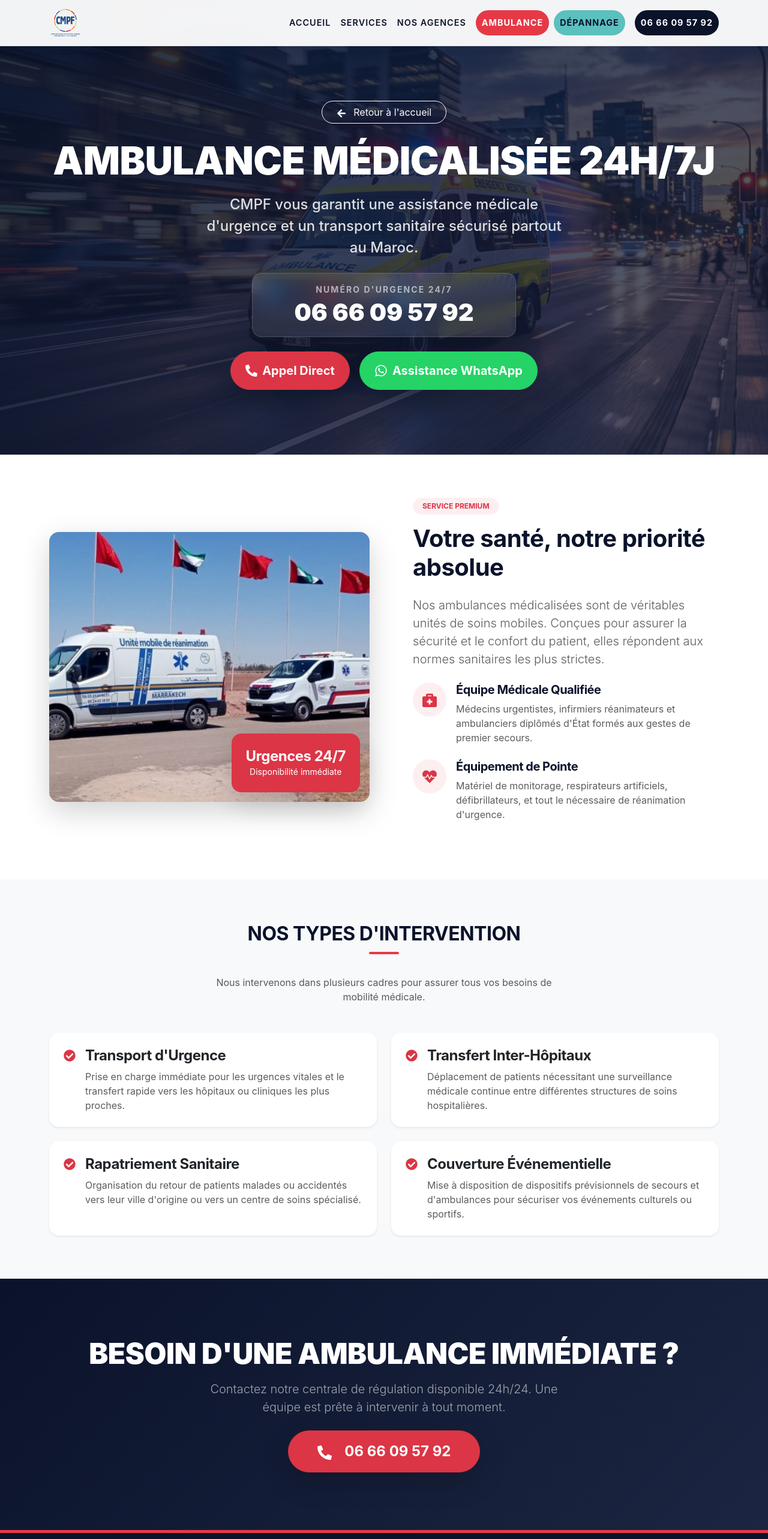
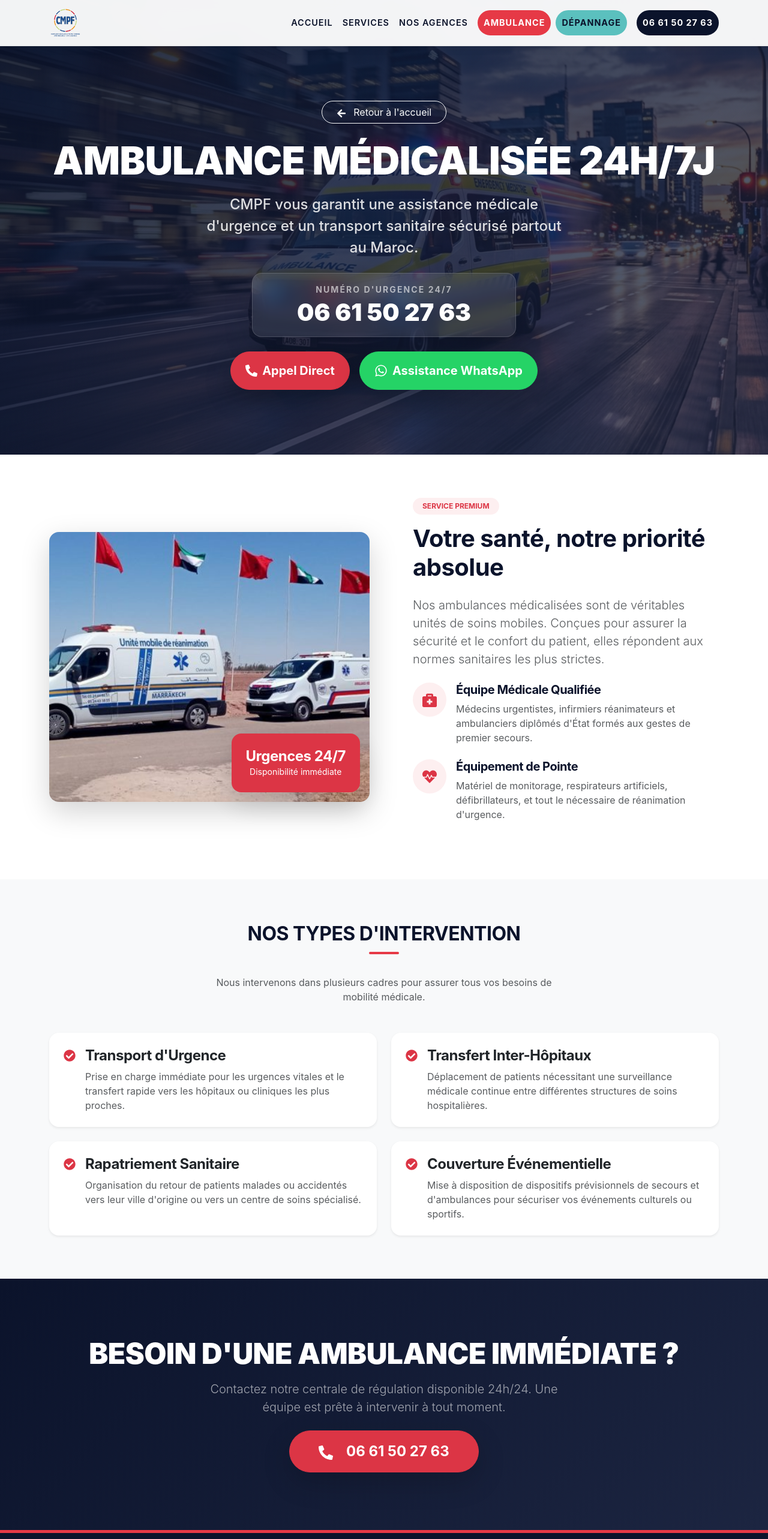
Before and after one commit to makbouldev/cmpfrmq, a React (Vite) app: page /ambulance in a window 1280 px wide. Shown: the top 2566 px of the page at 60% size. Built offline with nearby package versions, Linux system fonts and the light colour scheme.

Commit message:
chore: update contact phone number to 0661502763

```diff
--- a/src/components/Footer.jsx
+++ b/src/components/Footer.jsx
@@ -27,7 +27,7 @@
             <ul className="list-unstyled">
               <li className="mb-2">
                 <FaPhoneAlt className="me-2 text-danger" />
-                <a href="tel:0666095792" className="text-white text-decoration-none fw-bold">06 66 09 57 92</a>
+                <a href="tel:0661502763" className="text-white text-decoration-none fw-bold">06 61 50 27 63</a>
               </li>
               <li className="mb-2">
                 <FaEnvelope className="me-2 text-info" />
--- a/src/components/Hero.jsx
+++ b/src/components/Hero.jsx
@@ -12,8 +12,8 @@
             Secours médical & Assistance routière d'urgence 24h/7j partout au Maroc.
             <br/>Intervention rapide, sécurisée et professionnelle.
           </p>
-          <a href="tel:0666095792" className="phone-badge">
-            <FaPhoneAlt className="icon-pulse" /> 06 66 09 57 92
+          <a href="tel:0661502763" className="phone-badge">
+            <FaPhoneAlt className="icon-pulse" /> 06 61 50 27 63
           </a>
         </div>
       </div>
--- a/src/components/Navbar.jsx
+++ b/src/components/Navbar.jsx
@@ -22,8 +22,8 @@
             <Nav.Link as={Link} to="/depannage" className="nav-btn-depannage ms-lg-2 mt-2 mt-lg-0">
               Dépannage
             </Nav.Link>
-            <Nav.Link href="tel:0666095792" className="nav-phone ms-lg-3 mt-2 mt-lg-0">
-              06 66 09 57 92
+            <Nav.Link href="tel:0661502763" className="nav-phone ms-lg-3 mt-2 mt-lg-0">
+              06 61 50 27 63
             </Nav.Link>
           </Nav>
         </Navbar.Collapse>
--- a/src/pages/Ambulance.jsx
+++ b/src/pages/Ambulance.jsx
@@ -32,14 +32,14 @@
 
           <div className="phone-display-box animate-up delay-2 mx-auto mb-4 p-3 rounded-4 shadow-lg" style={{ maxWidth: '440px', background: 'rgba(255, 255, 255, 0.1)', backdropFilter: 'blur(12px)', border: '1px solid rgba(255, 255, 255, 0.15)' }}>
             <span className="text-uppercase text-light-50 fw-bold tracking-wider small d-block mb-1">NUMÉRO D'URGENCE 24/7</span>
-            <span className="display-6 fw-black text-white d-block">06 66 09 57 92</span>
+            <span className="display-6 fw-black text-white d-block">06 61 50 27 63</span>
           </div>
 
           <div className="d-flex flex-wrap justify-content-center gap-3 animate-up delay-3">
-            <a href="tel:0666095792" className="btn btn-danger btn-lg rounded-pill px-4 py-3 fw-bold shadow-lg d-flex align-items-center gap-2">
+            <a href="tel:0661502763" className="btn btn-danger btn-lg rounded-pill px-4 py-3 fw-bold shadow-lg d-flex align-items-center gap-2">
               <FaPhoneAlt /> Appel Direct
             </a>
-            <a href="https://wa.me/212666095792" target="_blank" rel="noopener noreferrer" className="btn btn-success btn-lg rounded-pill px-4 py-3 fw-bold shadow-lg d-flex align-items-center gap-2" style={{ backgroundColor: '#25D366', borderColor: '#25D366' }}>
+            <a href="https://wa.me/212661502763" target="_blank" rel="noopener noreferrer" className="btn btn-success btn-lg rounded-pill px-4 py-3 fw-bold shadow-lg d-flex align-items-center gap-2" style={{ backgroundColor: '#25D366', borderColor: '#25D366' }}>
               <FaWhatsapp size={22} /> Assistance WhatsApp
             </a>
           </div>
@@ -153,11 +153,11 @@
             Contactez notre centrale de régulation disponible 24h/24. Une équipe est prête à intervenir à tout moment.
           </p>
           <a
-            href="tel:0666095792"
+            href="tel:0661502763"
             className="btn btn-danger btn-lg rounded-pill px-5 py-3 fw-bold fs-4 shadow-lg text-white"
             style={{ transition: 'all 0.3s' }}
           >
-            <FaPhoneAlt className="me-3 animate-pulse" /> 06 66 09 57 92
+            <FaPhoneAlt className="me-3 animate-pulse" /> 06 61 50 27 63
           </a>
         </Container>
       </section>
--- a/src/pages/Depannage.jsx
+++ b/src/pages/Depannage.jsx
@@ -32,14 +32,14 @@
 
           <div className="phone-display-box animate-up delay-2 mx-auto mb-4 p-3 rounded-4 shadow-lg" style={{ maxWidth: '440px', background: 'rgba(255, 255, 255, 0.1)', backdropFilter: 'blur(12px)', border: '1px solid rgba(255, 255, 255, 0.15)' }}>
             <span className="text-uppercase text-light-50 fw-bold tracking-wider small d-block mb-1">STANDARD ASSISTANCE 24/7</span>
-            <span className="display-6 fw-black text-white d-block">06 66 09 57 92</span>
+            <span className="display-6 fw-black text-white d-block">06 61 50 27 63</span>
           </div>
 
           <div className="d-flex flex-wrap justify-content-center gap-3 animate-up delay-3">
-            <a href="tel:0666095792" className="btn btn-info btn-lg rounded-pill px-4 py-3 fw-bold shadow-lg d-flex align-items-center gap-2" style={{ backgroundColor: 'var(--accent-cyan)', borderColor: 'var(--accent-cyan)', color: 'var(--primary-color)' }}>
+            <a href="tel:0661502763" className="btn btn-info btn-lg rounded-pill px-4 py-3 fw-bold shadow-lg d-flex align-items-center gap-2" style={{ backgroundColor: 'var(--accent-cyan)', borderColor: 'var(--accent-cyan)', color: 'var(--primary-color)' }}>
               <FaPhoneAlt /> Appel Direct
             </a>
-            <a href="https://wa.me/212666095792" target="_blank" rel="noopener noreferrer" className="btn btn-success btn-lg rounded-pill px-4 py-3 fw-bold shadow-lg d-flex align-items-center gap-2" style={{ backgroundColor: '#25D366', borderColor: '#25D366' }}>
+            <a href="https://wa.me/212661502763" target="_blank" rel="noopener noreferrer" className="btn btn-success btn-lg rounded-pill px-4 py-3 fw-bold shadow-lg d-flex align-items-center gap-2" style={{ backgroundColor: '#25D366', borderColor: '#25D366' }}>
               <FaWhatsapp size={22} /> Assistance WhatsApp
             </a>
           </div>
@@ -153,11 +153,11 @@
             Contactez notre standard dépannage disponible 24h/24. Une dépanneuse est immédiatement envoyée vers votre position.
           </p>
           <a
-            href="tel:0666095792"
+            href="tel:0661502763"
             className="btn btn-info btn-lg rounded-pill px-5 py-3 fw-bold fs-4 shadow-lg text-dark"
             style={{ transition: 'all 0.3s', backgroundColor: 'var(--accent-cyan)', borderColor: 'var(--accent-cyan)' }}
           >
-            <FaPhoneAlt className="me-3 animate-pulse" /> 06 66 09 57 92
+            <FaPhoneAlt className="me-3 animate-pulse" /> 06 61 50 27 63
           </a>
         </Container>
       </section>
```
